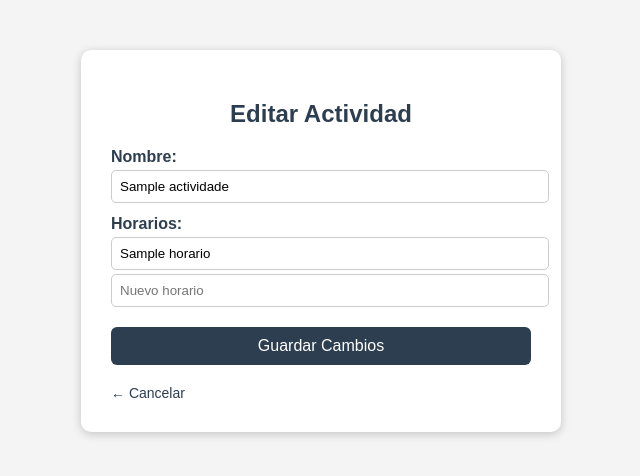
After one commit to AlexandroDlv/AsISSSTE, a Django app: page /actividades/editar/1/ in a window 1280 px wide. The commit adds this page. Shown: the top 476 px of the page, without its empty margins (319-959 px from the left). Run offline with Django 5.2, Linux system fonts and the light colour scheme; tables that the repository leaves empty hold one stand-in row (values such as "Sample post"); a database or web service that is not in the repository returns one stand-in record (values such as "Sample title").

Commit message:
editar actividades y eliminar

```diff
--- a/AsISSSTE/AsISSSTE/urls.py
+++ b/AsISSSTE/AsISSSTE/urls.py
@@ -29,5 +29,7 @@ urlpatterns = [
     path('personas/', views.vista_personas, name='vista_personas'),
     path('asistencia/exportar_excel/', views.exportar_asistencia_excel, name='exportar_excel'),
     path("registro_actividad/", views.registrar_actividad, name="registro_actividad"),
+    path('actividades/editar/<str:id_actividad>/', views.editar_actividad, name='editar_actividad'),
+    path('actividades/eliminar/<str:id_actividad>/', views.eliminar_actividad, name='eliminar_actividad'),
 
 ]
--- /dev/null
+++ b/AsISSSTE/page/static/css/editar_actividad.css
@@ -0,0 +1,64 @@
+body {
+    font-family: Arial, sans-serif;
+    background-color: #f4f4f4;
+    margin: 0;
+    padding: 0;
+}
+
+.form-container {
+    width: 420px;
+    margin: 50px auto;
+    background-color: white;
+    padding: 30px;
+    box-shadow: 0 2px 10px rgba(0,0,0,0.2);
+    border-radius: 10px;
+}
+
+h2 {
+    text-align: center;
+    color: #2c3e50;
+    margin-bottom: 20px;
+}
+
+label {
+    display: block;
+    margin-top: 12px;
+    font-weight: bold;
+    color: #2c3e50;
+}
+
+input, select {
+    width: 100%;
+    padding: 8px;
+    margin-top: 4px;
+    border: 1px solid #ccc;
+    border-radius: 5px;
+}
+
+button {
+    width: 100%;
+    background-color: #2c3e50;
+    color: white;
+    padding: 10px;
+    margin-top: 20px;
+    border: none;
+    border-radius: 6px;
+    font-size: 16px;
+    cursor: pointer;
+}
+
+button:hover {
+    background-color: #1a252f;
+}
+
+.btn-regresar {
+    display: inline-block;
+    margin-top: 20px;
+    color: #2c3e50;
+    text-decoration: none;
+    font-size: 14px;
+}
+
+.btn-regresar:hover {
+    text-decoration: underline;
+}
--- /dev/null
+++ b/AsISSSTE/page/templates/editar_actividad.html
@@ -0,0 +1,32 @@
+<!DOCTYPE html>
+<html lang="es">
+<head>
+    <meta charset="UTF-8">
+    <title>Editar Actividad</title>
+    {% load static %}
+    <link rel="stylesheet" href="{% static 'css/editar_actividad.css' %}">
+</head>
+<body>
+
+    <div class="form-container">
+        <h2>Editar Actividad</h2>
+
+        <form method="POST">
+            {% csrf_token %}
+            <label for="nombre">Nombre:</label>
+            <input type="text" id="nombre" name="nombre" value="{{ actividad.nombre }}" required>
+
+            <label>Horarios:</label>
+            {% for horario in actividad.horarios %}
+                <input type="text" name="horarios" value="{{ horario }}">
+            {% endfor %}
+            <input type="text" name="horarios" placeholder="Nuevo horario">
+
+            <button type="submit">Guardar Cambios</button>
+        </form>
+
+        <a href="{% url 'vista_actividades' %}" class="btn-regresar">← Cancelar</a>
+    </div>
+
+</body>
+</html>
--- a/AsISSSTE/page/views.py
+++ b/AsISSSTE/page/views.py
@@ -220,6 +220,34 @@ def registrar_actividad(request):
         }
 
         actividades_col.insert_one(nueva_actividad)
-        return redirect('principal')  # Asegúrate de que 'principal' esté en tus urls
+        return redirect('vista_actividades')  # Asegúrate de que 'principal' esté en tus urls
 
     return render(request, "reg_actividad.html")
+
+def editar_actividad(request, id_actividad):
+    actividades_col = db_con.db["actividades"]
+    actividad = actividades_col.find_one({"id_actividad": id_actividad})
+
+    if not actividad:
+        return redirect("vista_actividades")  # Por si no existe
+
+    if request.method == "POST":
+        nuevo_nombre = request.POST.get("nombre")
+        nuevos_horarios = request.POST.getlist("horarios")
+        nuevos_horarios = [h.strip() for h in nuevos_horarios if h.strip()]  # Filtrar vacíos
+
+        actividades_col.update_one(
+            {"id_actividad": id_actividad},
+            {"$set": {
+                "nombre": nuevo_nombre,
+                "horarios": nuevos_horarios
+            }}
+        )
+        return redirect("vista_actividades")
+
+    return render(request, "editar_actividad.html", {"actividad": actividad})
+
+def eliminar_actividad(request, id_actividad):
+    actividades_col = db_con.db["actividades"]
+    actividades_col.delete_one({'id_actividad': id_actividad})
+    return redirect('vista_actividades')
```
Also changed, not shown: AsISSSTE/page/static/css/actividades.css (renamed from AsISSSTE/page/static/css/actividad.css, +40 -5 lines), AsISSSTE/page/templates/actividades.html (+6 -1 lines).
